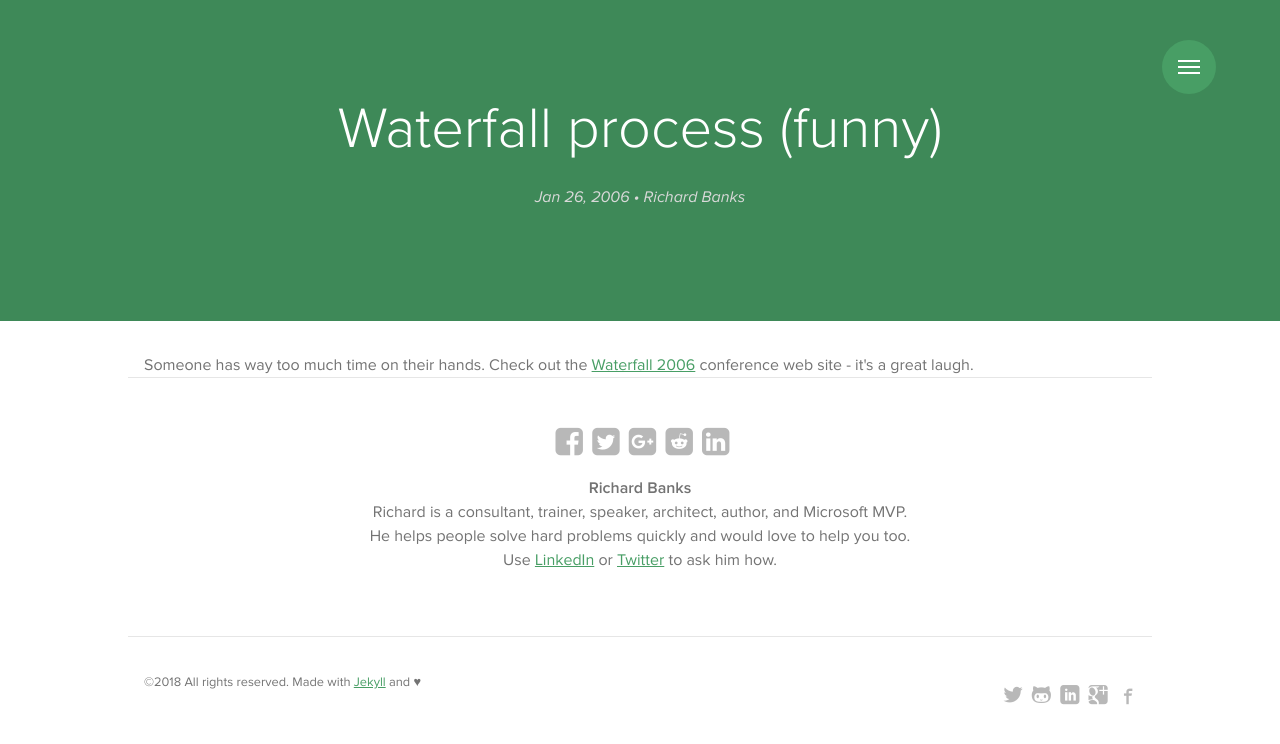
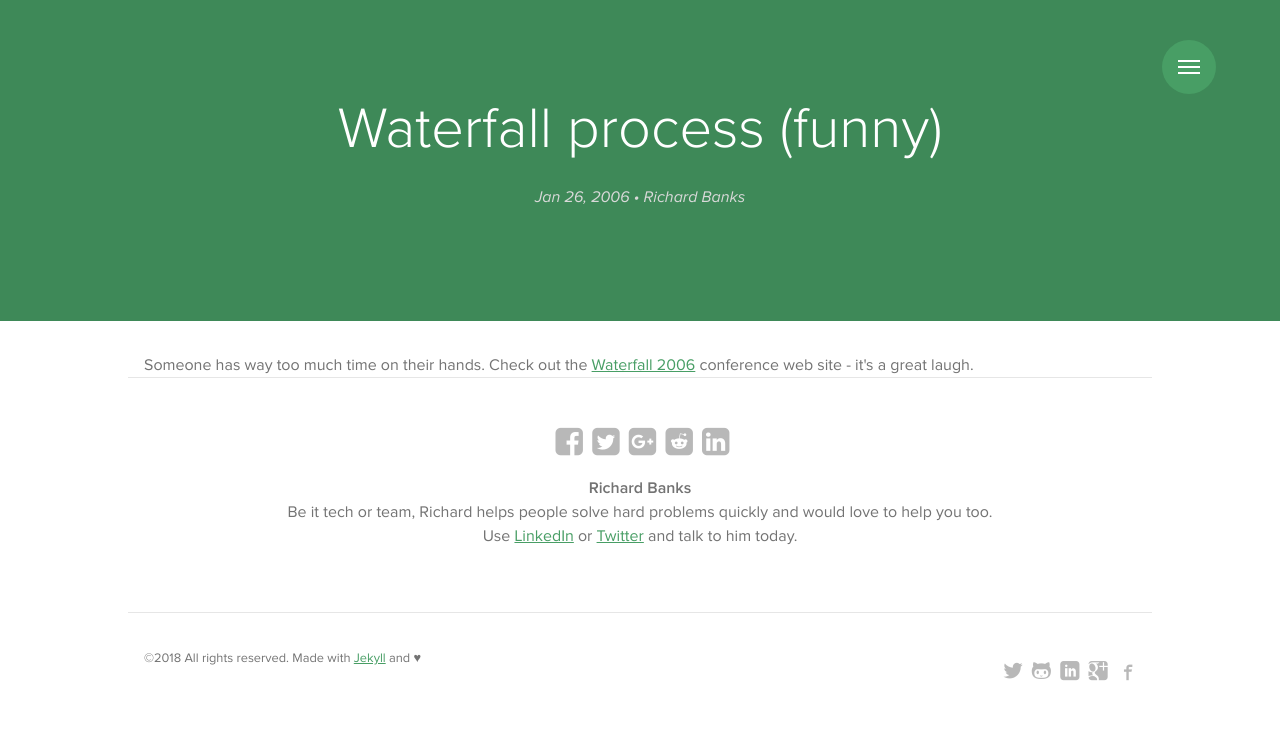
Before and after one commit to rbanks54/rbanks54.github.io, a Jekyll site: the page built from _posts/2006-01-27-waterfall-process-funny.html, in a window 1280 px wide. Shown: the top 744 px of the page. Built offline with Jekyll 4.4.1, drawn with Linux system fonts in a browser that asks for light colours; nearby versions of some CDN libraries; some web fonts are replaced; a style sheet for code colours, icons or effects is not loaded.

Commit message:
One  more cta adjustment

```diff
--- a/_includes/sharing.html
+++ b/_includes/sharing.html
@@ -8,7 +8,6 @@
             </ul>
 
 <strong>Richard Banks</strong><br />
-Richard is a consultant, trainer, speaker, architect, author, and Microsoft MVP.<br />
-He helps people solve hard problems quickly and would love to help you too.<br />
-Use <a href="http://lnkd.in/fW43nT">LinkedIn</a> or <a href="https://tiwtter.com/rbanks54">Twitter</a> to ask him how.<br />
+Be it tech or team, Richard helps people solve hard problems quickly and would love to help you too.<br />
+Use <a href="http://lnkd.in/fW43nT">LinkedIn</a> or <a href="https://tiwtter.com/rbanks54">Twitter</a> and talk to him today.<br />
 </div>
```
